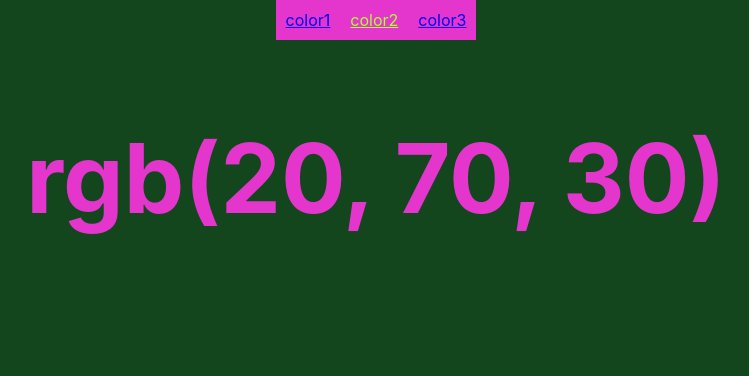
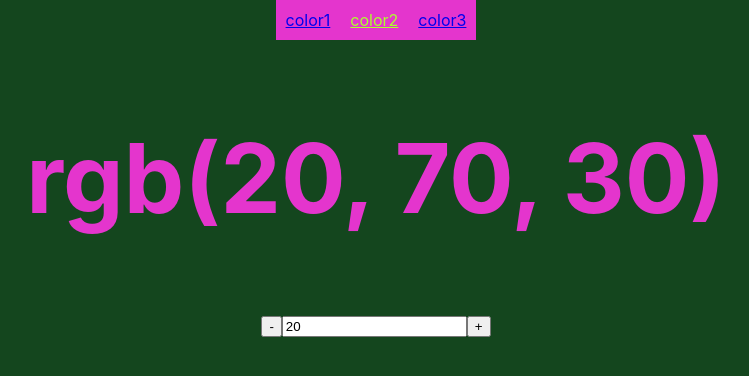
Before and after one commit to benni-maxon/fromscratch-color-router, a React (Create React App) app: page /20/70/30 in a window 1280 px wide. Shown: the top 376 px of the page, without its empty margins (264-1013 px from the left). Built offline with nearby package versions, Linux system fonts and the light colour scheme.

Commit message:
working on input and buttons to increment and decrement colors. red somewhat functional

```diff
--- a/src/components/Main/Main.js
+++ b/src/components/Main/Main.js
@@ -1,9 +1,31 @@
-import React from 'react';
-import { NavLink, useParams } from 'react-router-dom';
+import React, { useEffect, useState } from 'react';
+import { NavLink, Redirect, Route, useHistory, useParams } from 'react-router-dom';
 import './Main.css';
 
 export default function Main() {
   const { r, g, b } = useParams();
+  const [red, setRed] = useState(r);
+  const [green, setGreen] = useState(g);
+  const [blue, setBlue] = useState(b);
+  let history = useHistory();
+  const handleIncrement = (e) => {
+    if (e.target.name === 'red') {
+      setRed((prev) => +prev + 1);
+      console.log('red', red);
+      history.replace(`/${red}/${green}/${blue}`);
+    }
+  };
+  const handleDecrement = (e) => {
+    if (e.target.name === 'red') {
+      setRed((prev) => +prev - 1);
+      console.log('red', red);
+    }
+  };
+  useEffect(() => {
+    const updatePage = () => history.replace(`/${red}/${green}/${blue}`);
+    updatePage();
+  }, [red, green, blue, history]);
+
   return (
     <main className="color-main" style={{ backgroundColor: `rgb(${r}, ${g}, ${b})` }}>
       <section className="color-links">
@@ -14,6 +36,15 @@ export default function Main() {
       <h2>
         rgb({r}, {g}, {b})
       </h2>
+      <div>
+        <button name="red" onClick={handleDecrement}>
+          -
+        </button>
+        <input value={red} />
+        <button name="red" onClick={handleIncrement}>
+          +
+        </button>
+      </div>
     </main>
   );
 }
```
